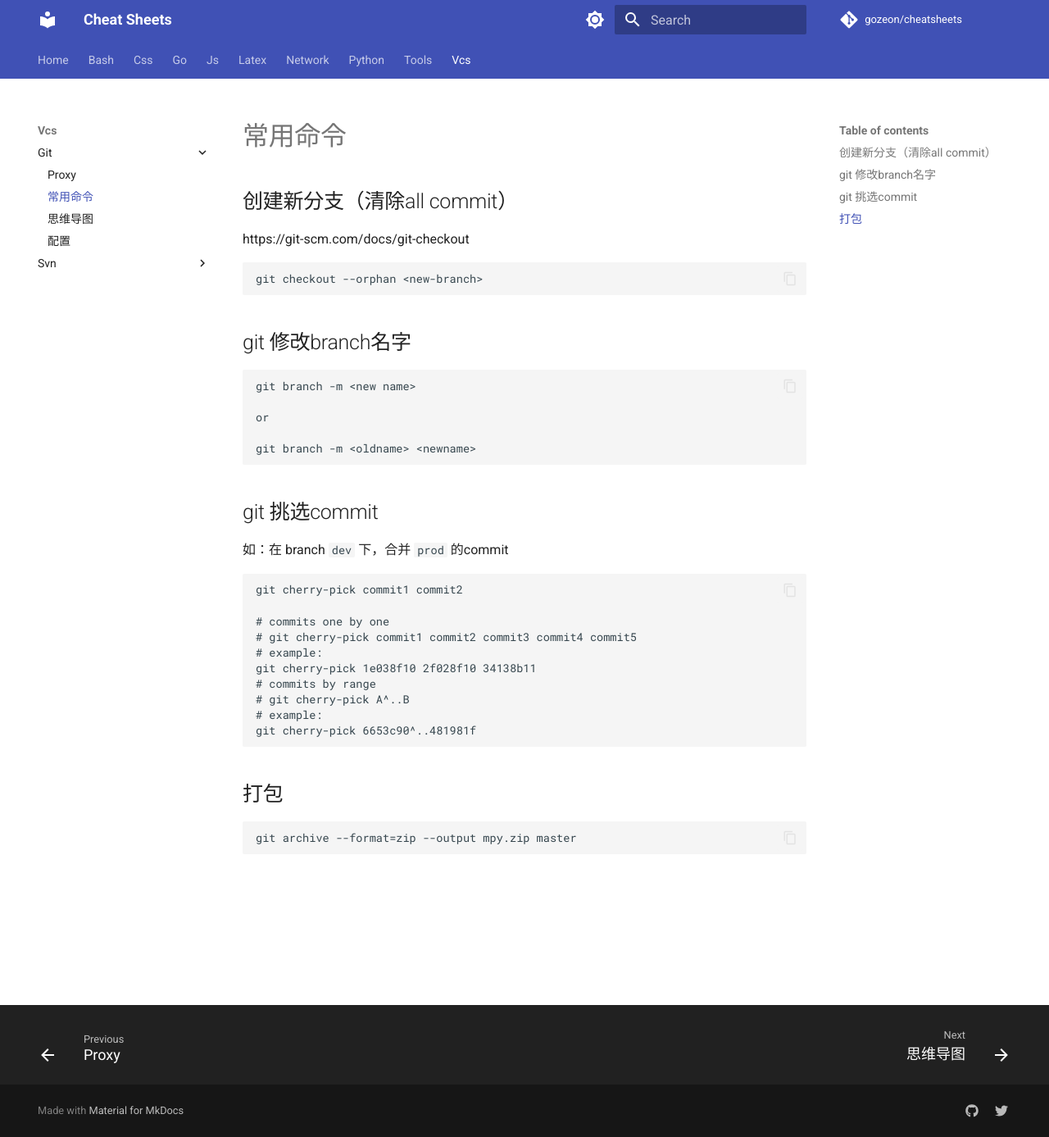
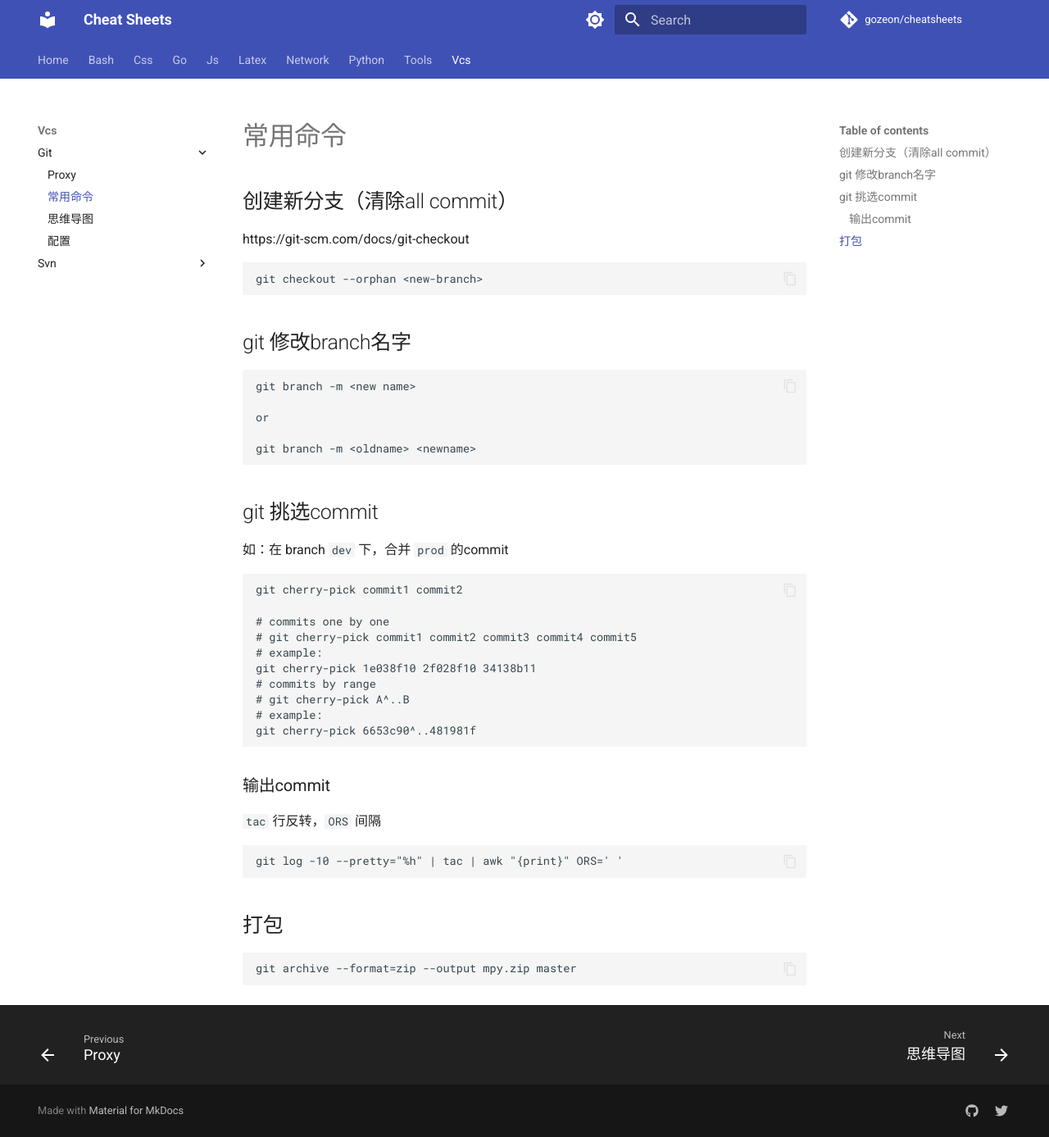
Before and after one commit to gozeon/cheatsheets, an MkDocs documentation site: the page built from docs/vcs/git/常用命令.md, in a window 1280 px wide and 1387 px high. Shown: the whole window at 82% size. Built offline with MkDocs 1.6.1 and Material for MkDocs 9.7.7, drawn with Linux system fonts in a browser that asks for light colours; comment, search, counter and statistics services are not loaded.

Commit message:
Update 常用命令.md

````diff
--- a/docs/vcs/git/常用命令.md
+++ b/docs/vcs/git/常用命令.md
@@ -35,6 +35,12 @@ git cherry-pick 1e038f10 2f028f10 34138b11
 # example:
 git cherry-pick 6653c90^..481981f
 ```
+### 输出commit
+
+`tac` 行反转，`ORS` 间隔
+```git
+git log -10 --pretty="%h" | tac | awk "{print}" ORS=' '
+```
 
 ## 打包
 
````
